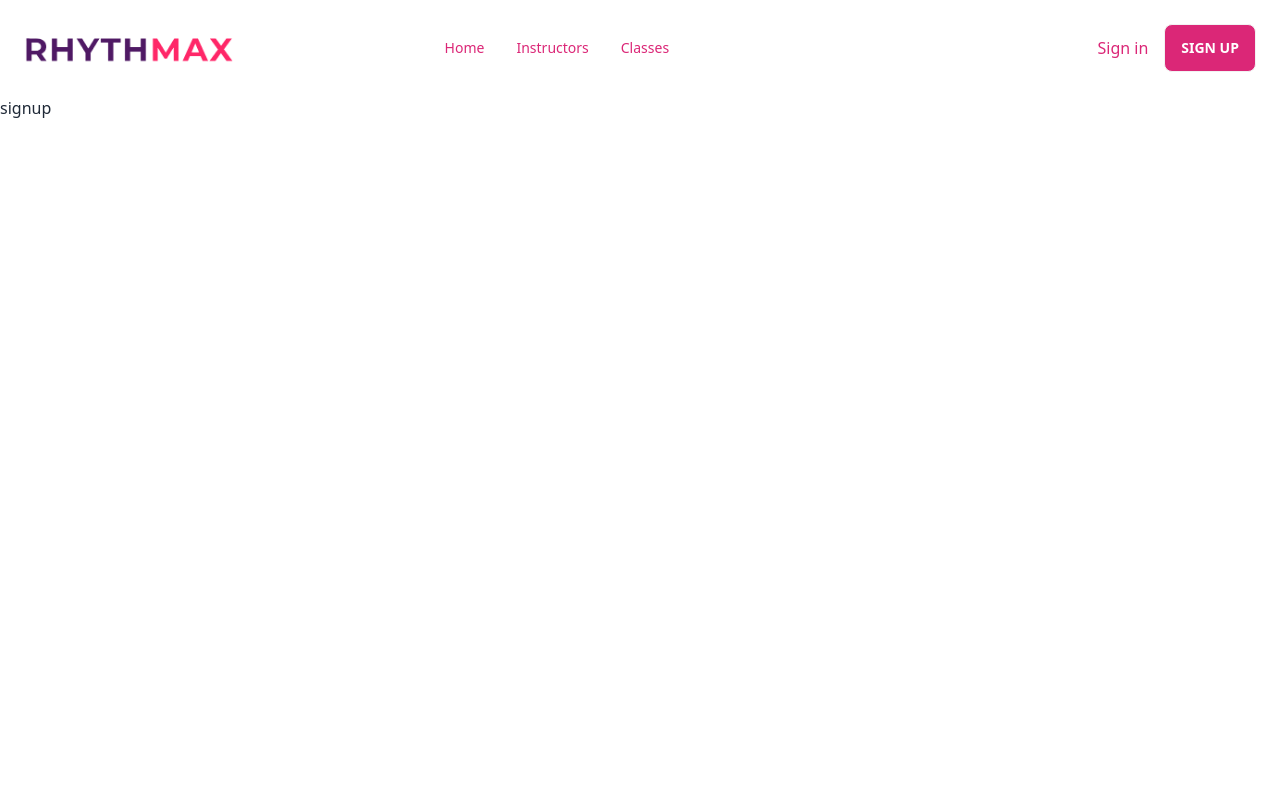
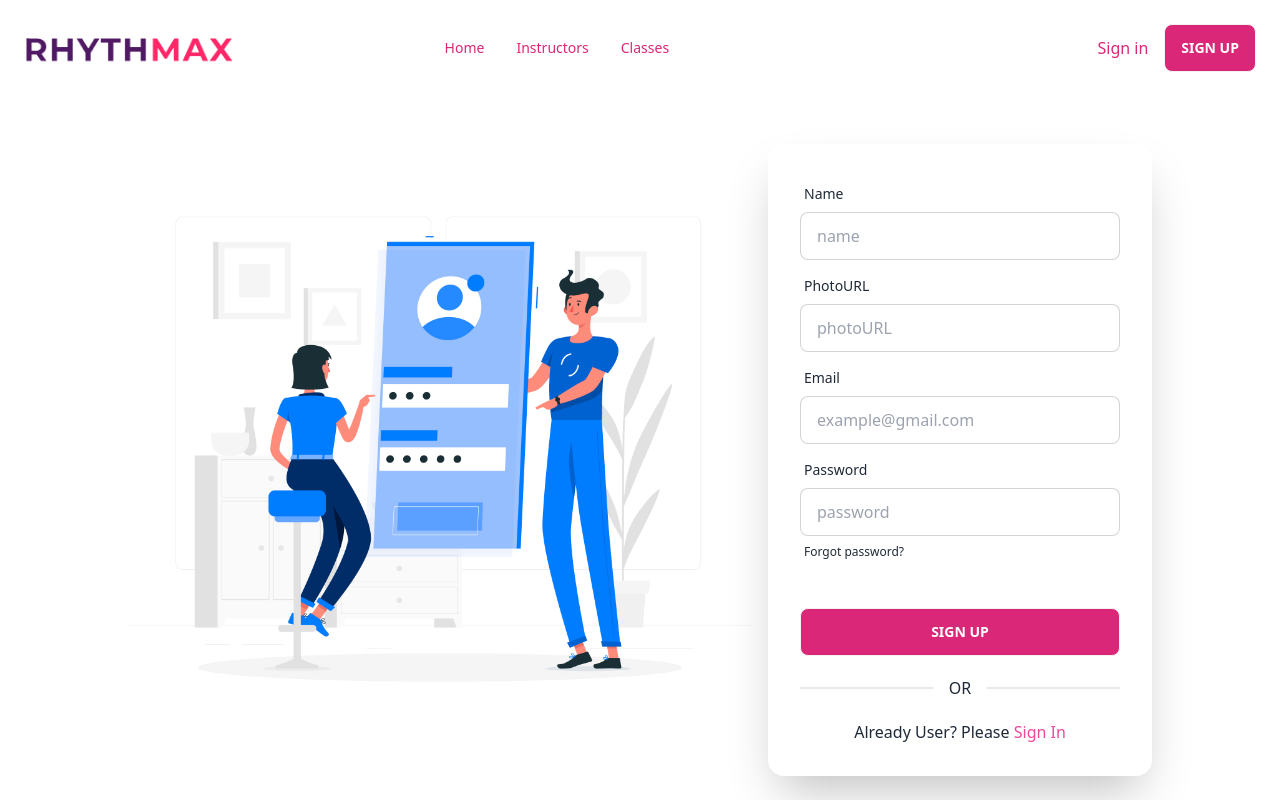
Before and after one commit to joy271f/rhythmax-client-side, a React (Vite) app: page /signup in a window 1280 px wide. Built offline with nearby package versions, Linux system fonts and the light colour scheme.

Commit message:
SignIn and SignUp Form Design Ready

```diff
--- a/src/pages/Login/SignIn.jsx
+++ b/src/pages/Login/SignIn.jsx
@@ -1,8 +1,60 @@
+import { useForm } from "react-hook-form";
+import { Link } from "react-router-dom";
 
 const SignIn = () => {
+    // TODO : Reset
+    const { register, handleSubmit, formState: { errors } } = useForm();
+    const onSubmit = data => {
+        console.log(data);
+    }
     return (
-        <div>
-
+        <div className="hero">
+            <div className="hero-content mt-8 flex-col lg:flex-row">
+                <div className="text-center lg:text-left md:w-1/2">
+                    <img src="/login.jpg" alt="" />
+                </div>
+                <div className="card flex-shrink-0 md:w-1/2 max-w-sm shadow-2xl bg-base-100">
+                    <form onSubmit={handleSubmit(onSubmit)}>
+                        <div className="card-body">
+                            <div className="form-control">
+                                <label className="label">
+                                    <span className="label-text">Email</span>
+                                </label>
+                                <input
+                                    type="email"
+                                    placeholder="example@gmail.com"
+                                    {...register("email", { required: true })}
+                                    name="email"
+                                    className="input input-bordered"
+                                />
+                                {errors.email && <span className="text-amber-300">Email field is required</span>}
+                            </div>
+                            <div className="form-control">
+                                <label className="label">
+                                    <span className="label-text">Password</span>
+                                </label>
+                                <input
+                                    type="password"
+                                    placeholder="password"
+                                    {...register("password", { required: true })}
+                                    name="password"
+                                    className="input input-bordered"
+                                />
+                                {errors.password?.type === 'required' && <p className="text-amber-300">Password is required</p>}
+                                <label className="label">
+                                    <a href="#" className="label-text-alt link link-hover">Forgot password?</a>
+                                </label>
+                            </div>
+                            <p className="text-pink-600"></p>
+                            <div className="form-control mt-6">
+                                <input className="btn bg-pink-600 text-white" type="submit" value="Sign in" />
+                            </div>
+                            <div className="divider">OR</div>
+                            <span className='mx-auto'>Are You New Here? Please <Link to='/signup' className="text-pink-500">Sign Up</Link></span>
+                        </div>
+                    </form>
+                </div>
+            </div>
         </div>
     );
 };
--- a/src/pages/Login/SignUp.jsx
+++ b/src/pages/Login/SignUp.jsx
@@ -1,8 +1,94 @@
+import { useForm } from "react-hook-form";
+import { Link } from "react-router-dom";
 
 const SignUp = () => {
+    // TODO : Reset
+    const { register, handleSubmit, formState: { errors } } = useForm();
+    const onSubmit = data => {
+        console.log(data);
+    }
     return (
-        <div>
-            <h1>signup</h1>
+        <div className="hero">
+            <div className="hero-content mt-8 flex-col lg:flex-row">
+                <div className="text-center lg:text-left md:w-1/2">
+                    <img src="/login.jpg" alt="" />
+                </div>
+                <div className="card flex-shrink-0 md:w-1/2 max-w-sm shadow-2xl bg-base-100">
+                    <form onSubmit={handleSubmit(onSubmit)}>
+                        <div className="card-body">
+                            <div className="form-control">
+                                <label className="label">
+                                    <span className="label-text">Name</span>
+                                </label>
+                                <input
+                                    type="text"
+                                    placeholder="name"
+                                    {...register("name", { required: true })}
+                                    name="name"
+                                    className="input input-bordered"
+                                />
+                                {errors.name && <span className="text-amber-300">Name field is required</span>}
+                            </div>
+                            <div className="form-control">
+                                <label className="label">
+                                    <span className="label-text">PhotoURL</span>
+                                </label>
+                                <input
+                                    type="text"
+                                    placeholder="photoURL"
+                                    {...register("photo", { required: true })}
+                                    name="photo"
+                                    className="input input-bordered"
+                                />
+                                {errors.photo && <span className="text-amber-300">PhotoURL field is required</span>}
+                            </div>
+                            <div className="form-control">
+                                <label className="label">
+                                    <span className="label-text">Email</span>
+                                </label>
+                                <input
+                                    type="email"
+                                    placeholder="example@gmail.com"
+                                    {...register("email", { required: true })}
+                                    name="email"
+                                    className="input input-bordered"
+                                />
+                                {errors.email && <span className="text-amber-300">Email field is required</span>}
+                            </div>
+                            <div className="form-control">
+                                <label className="label">
+                                    <span className="label-text">Password</span>
+                                </label>
+                                <input
+                                    type="password"
+                                    placeholder="password"
+                                    {...register("password", {
+                                        required: true,
+                                        minLength: 6,
+                                        maxLength: 20,
+                                        pattern: /(?=.*[A-Z])(?=.*[!@#$&*])(?=.*[0-9])(?=.*[a-z])/
+                                    })}
+                                    name="password"
+                                    className="input input-bordered"
+                                />
+                                {errors.password?.type === 'required' && <p className="text-amber-300">Password is required</p>}
+                                {errors.password?.type === 'minLength' && <p className="text-amber-300">Password must be 6 character</p>}
+                                {errors.password?.type === 'maxLength' && <p className="text-amber-300">Password must be less then 20 character</p>}
+                                {errors.password?.type === 'pattern' && <p className="text-amber-300">Password must have one uppercase, one spatial character, one number, one lowercase</p>}
+                                <label className="label">
+                                    <a href="#" className="label-text-alt link link-hover">Forgot password?</a>
+                                </label>
+                            </div>
+                            <p className="text-pink-600"></p>
+                            <div className="form-control mt-6">
+                                <input className="btn bg-pink-600 text-white" type="submit" value="Sign Up" />
+                            </div>
+                            <div className="divider">OR</div>
+                            <span className='mx-auto'>Already User? Please <Link to='/signin' className="text-pink-500">Sign In</Link></span>
+                        </div>
+                    </form>
+                </div>
+            </div>
         </div>
     );
 };
```
